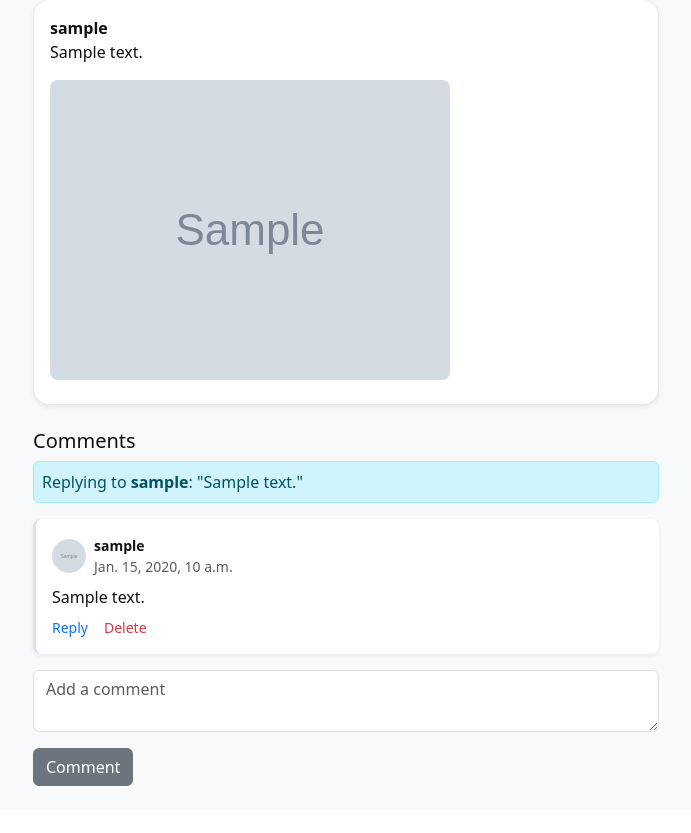
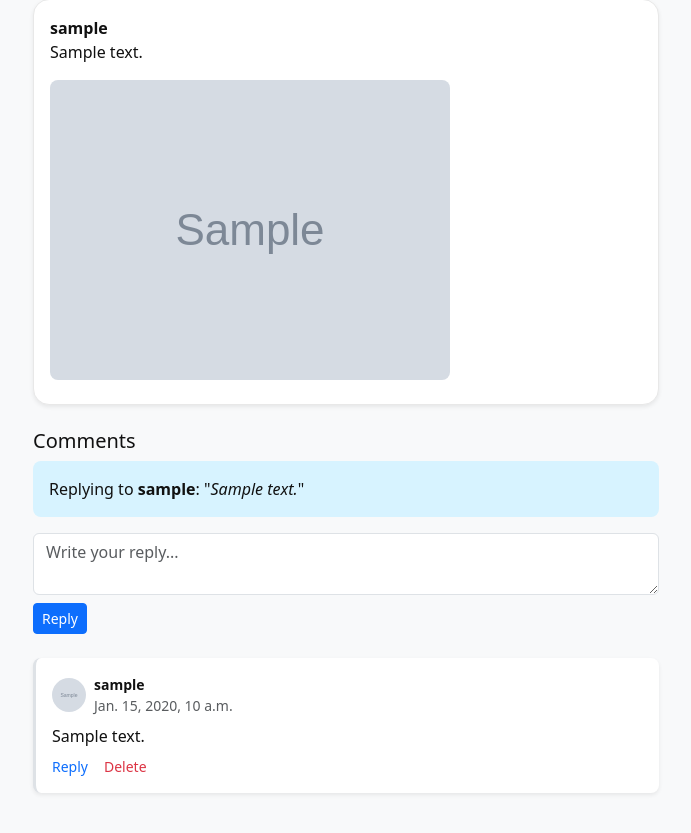
Before and after one commit to AbhijithX001/Tweetly, a Django app: page /tweets/1/comments/?parent=1 in a window 1280 px wide. Shown: the part 92-925 px from the top of the page, without its empty margins (294-985 px from the left). Before the commit the page ends 878 px from the top, so only its background shows below. Run offline with Django 5.2, Linux system fonts and the light colour scheme; a user stored in the database is signed in; tables that the repository leaves empty hold one stand-in row (values such as "Sample post"); grey boxes marked "Sample" are stand-in pictures.

Commit message:
Fix comment filter

```diff
--- a/tweets/templates/tweets/comments.html
+++ b/tweets/templates/tweets/comments.html
@@ -15,15 +15,20 @@
 
 <h5 class="mt-4">Comments</h5>
 
-{# If replying, show reply target #}
 {% if request.GET.parent %}
     {% with parent_comment=request.GET.parent|get_comment %}
-        {% if parent_comment %}
-            <div class="alert alert-info p-2">
-                Replying to <strong>{{ parent_comment.user.username }}</strong>:
-                "{{ parent_comment.text }}"
-            </div>
-        {% endif %}
+    {% if parent_comment %}
+        <div class="p-3 rounded-3 mb-3" style="background:#d7f3ff;">
+            Replying to <strong>{{ parent_comment.user.username }}</strong>:
+            "<em>{{ parent_comment.text }}</em>"
+        </div>
+
+        <form method="POST" action="{% url 'comment_add' tweet.id %}?parent={{ parent_comment.id }}" class="mb-4">
+            {% csrf_token %}
+            <textarea name="text" class="form-control mb-2" placeholder="Write your reply..." required></textarea>
+            <button class="btn btn-primary btn-sm">Reply</button>
+        </form>
+    {% endif %}
     {% endwith %}
 {% endif %}
 
@@ -33,10 +38,12 @@
 <p class="text-muted">No comments yet.</p>
 {% endfor %}
 
-<form method="POST" action="{% url 'comment_add' tweet.id %}?parent={{ request.GET.parent }}">
+{% if not request.GET.parent %}
+<form method="POST" action="{% url 'comment_add' tweet.id %}">
     {% csrf_token %}
     <textarea name="text" class="form-control mb-3" placeholder="Add a comment"></textarea>
     <button class="btn btn-secondary">Comment</button>
 </form>
+{% endif %}
 
 {% endblock %}
```
